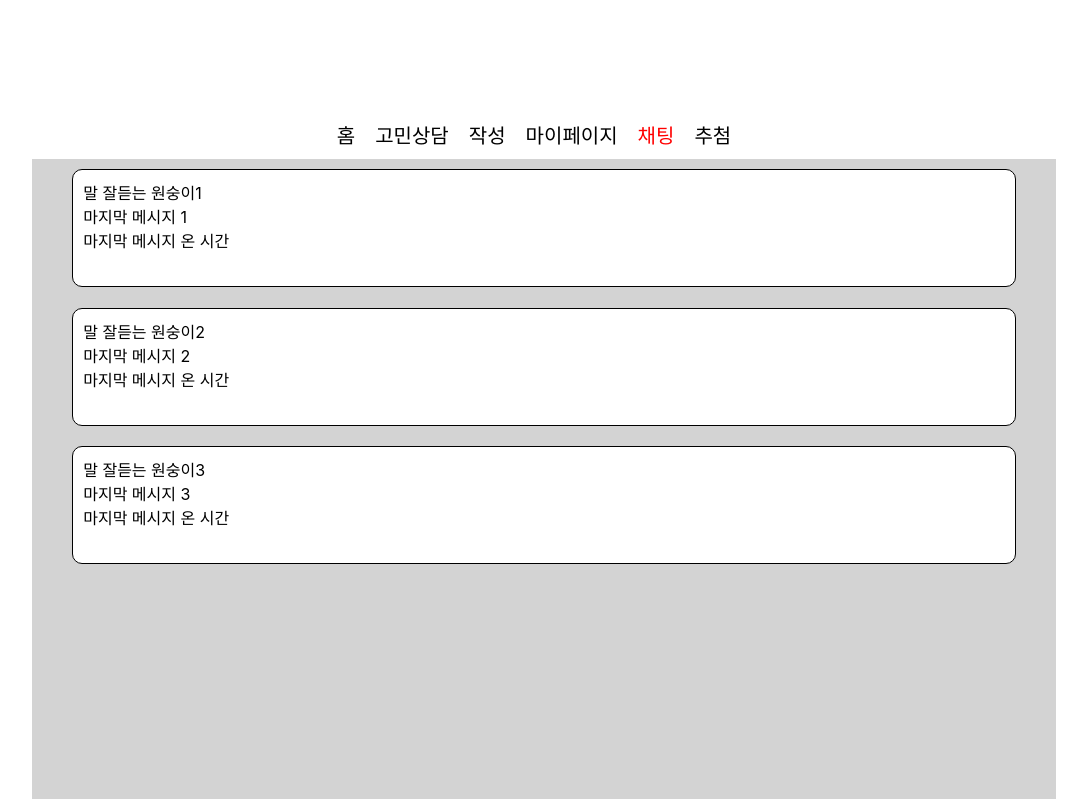
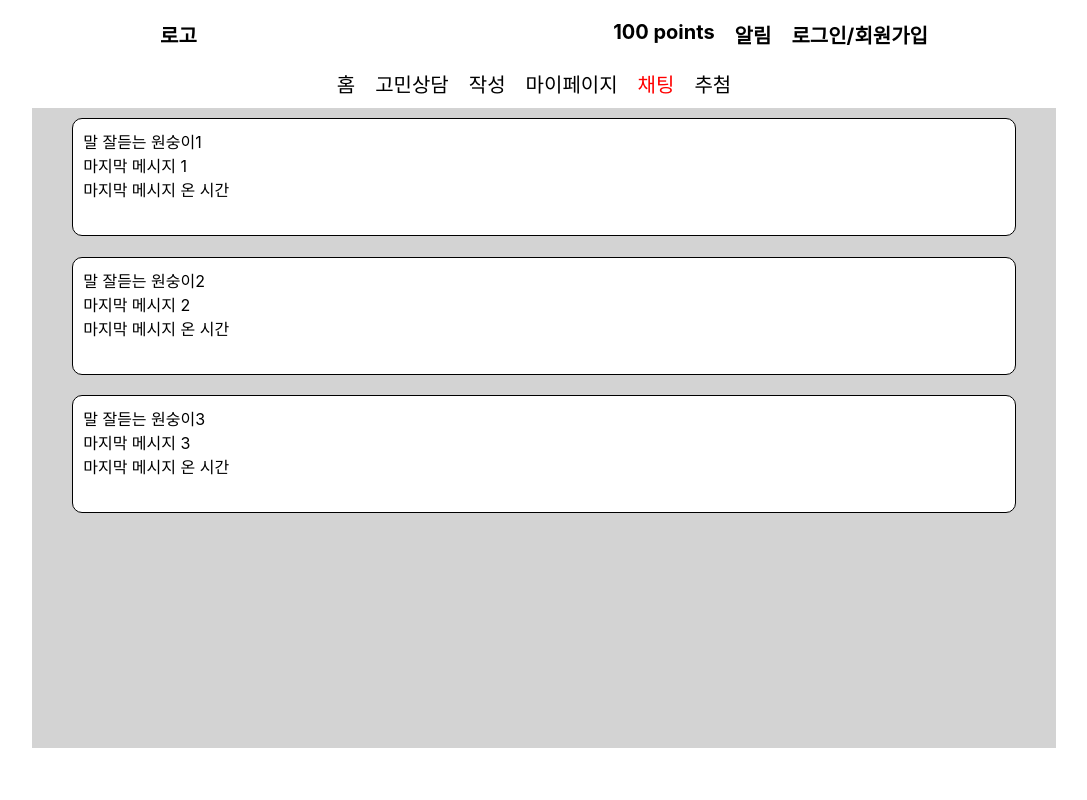
Before and after one commit to hh99-Final-Project/bluemoonFE, a React (Create React App) app: page /chatlist in a window 1280 px wide. Shown: the whole page, without its empty margins (96-1183 px from the left). Built offline with nearby package versions, Linux system fonts and the light colour scheme; no server answers.

Commit message:
feat: 헤더 추가

```diff
--- a/src/components/common/Notifications.js
+++ b/src/components/common/Notifications.js
@@ -2,12 +2,15 @@ import React from 'react';
 import PropTypes from 'prop-types';
 import styled from 'styled-components';
 import Notice from "./Notice";
+import Modal from "react-modal";
 
 Notifications.propTypes = {
 
 };
 
 function Notifications(props) {
+
+    const { closeModal } = props;
 
     let alertList = [
         {
@@ -33,23 +36,68 @@ function Notifications(props) {
 
 
     return (
-        <AlertContainer>
+        <div>
+            <Modal
+                isOpen={true}
+                onRequestClose={closeModal}
+                shouldCloseOnOverlayClick={false}
+                ariaHideApp={false}
+                style={{
+                    overlay: {
+                        position: 'fixed',
+                        top: 0,
+                        left: 0,
+                        right: 0,
+                        bottom: 0,
+                        backgroundColor: 'rgba(65, 65, 65, 0.5)'
+                    },
+                    content: {
+                        position: 'absolute',
+                        zIndex: 2,
+                        top: '500px',
+                        left: 'calc(50% + 200px)',
+                        right: 'auto',
+                        bottom: 'auto',
+                        transform: 'translate(-50%, -50%)',
+                        width: '400px',
+                        height: '900px',
+                        border: 'none',
+                        background: '#ffffff',
+                        borderRadius: '10px',
+                        outline: 'none',
+                        padding: '20px'
+                    }
+                }}>
+                <NotiHeader>
+                    <Title>알림창</Title>
+                    <CloseButton onClick={closeModal}>X</CloseButton>
+                </NotiHeader>
             {
                 alertList.map((alert) => {
                     return <Notice key={alert.id} alert={alert}/>
                 })
             }
-        </AlertContainer>
+            </Modal>
+        {/*</AlertContainer>*/}
+        </div>
     );
 }
 
 export default Notifications;
 
-const AlertContainer = styled.div`
-    width: 800px;
-    height: 1000px;
-    background-color: #CBCBCB;
-    margin: 100px auto;
-    padding: 30px 20px 0;
-    box-sizing: border-box;
+const NotiHeader = styled.div`
+    display: flex;
+    justify-content: space-between;
+    margin: 10px 0 20px;
 `;
+
+const Title = styled.div`
+  font-size: 30px;
+  font-weight: bold;
+`;
+
+const CloseButton = styled.div`
+  font-weight: bold;
+  font-size: 30px;
+  cursor: pointer;
+`;
--- a/src/pages/ChatDetail.js
+++ b/src/pages/ChatDetail.js
@@ -3,6 +3,8 @@ import { useNavigate, useParams } from "react-router-dom";
 // import { Grid, Text } from "../../elements/index";
 import ChatBox from "../components/chat/ChatBox";
 import styled from "styled-components";
+import Header2 from "../shared/Header2";
+import CategoryBar from "../shared/CategoryBar";
 
 const ChatDetail = () => {
   const navigate = useNavigate();
@@ -13,10 +15,12 @@ const ChatDetail = () => {
 
   return (
     <div>
-      <ChatBox />
-      <BackButton onClick={() => navigate("/chatlist")}>
-        채팅 리스트로 돌아가기
-      </BackButton>
+        <Header2/>
+        <CategoryBar/>
+        <ChatBox />
+        <BackButton onClick={() => navigate("/chatlist")}>
+            채팅 리스트로 돌아가기
+        </BackButton>
     </div>
   );
 };
--- a/src/pages/ChatList.js
+++ b/src/pages/ChatList.js
@@ -6,6 +6,7 @@ import PropTypes from "prop-types";
 import { chatApi } from "../apis/chatApi";
 import CategoryBar from "../shared/CategoryBar";
 import useStore from "../zustand/store";
+import Header2 from "../shared/Header2";
 
 ChatList.propTypes = {};
 
@@ -66,7 +67,8 @@ function ChatList(props) {
   ];
 
   return (
-    <div style={{marginTop:'120px'}}>
+    <div>
+      <Header2/>
       <CategoryBar/>
       <Grid>
         {chatList.map((chat, i) => {
--- a/src/pages/DiaryDetail.js
+++ b/src/pages/DiaryDetail.js
@@ -6,6 +6,7 @@ import { DiaryContent } from "../components/diary";
 import { CommentList } from "../components/diary";
 import { diaryApi } from "../apis/diaryApi";
 import CommentInput from "../components/diary/CommentInput";
+import Header2 from "../shared/Header2";
 
 DiaryDetail.propTypes = {};
 
@@ -28,6 +29,7 @@ function DiaryDetail(props) {
 
   return (
     <React.Fragment>
+        <Header2/>
       <TitleContainer>
         <BackButton onClick={() => navigate("/diarylist")}>뒤로가기</BackButton>
         <Title>고민 들어주기</Title>
--- a/src/pages/DiaryList.js
+++ b/src/pages/DiaryList.js
@@ -7,6 +7,7 @@ import "slick-carousel/slick/slick.css";
 import "slick-carousel/slick/slick-theme.css";
 import { diaryApi } from "../apis/diaryApi";
 import CategoryBar from "../shared/CategoryBar";
+import Header2 from "../shared/Header2";
 import useStore from "../zustand/store";
 
 DiaryList.propTypes = {};
@@ -84,7 +85,8 @@ function DiaryList(props) {
 
 
   return (
-    <div style={{marginTop:'200px'}}>
+    <div>
+      <Header2/>
       <CategoryBar/>
       <CardContainer {...settings}>
         {diaryList.map((diary) => {
--- a/src/pages/MyPage.js
+++ b/src/pages/MyPage.js
@@ -6,6 +6,7 @@ import { userApi } from "../apis/userApi";
 import { diaryApi } from "../apis/diaryApi";
 import { useQuery } from "react-query";
 import CategoryBar from "../shared/CategoryBar";
+import Header2 from "../shared/Header2";
 
 
 MyPage.propTypes = {};
@@ -48,7 +49,8 @@ function MyPage(props) {
     // ];
 
     return (
-        <div style={{marginTop:'130px'}}>
+        <div>
+            <Header2/>
             <CategoryBar/>
             <Grid>
                 <Select>
--- a/src/pages/WriteDiary.js
+++ b/src/pages/WriteDiary.js
@@ -3,6 +3,7 @@ import PropTypes from "prop-types";
 import styled from "styled-components";
 import { useNavigate } from "react-router-dom";
 import CategoryBar from "../shared/CategoryBar";
+import Header2 from "../shared/Header2";
 
 import Popup from "../shared/Popup";
 import { diaryApi } from "../apis/diaryApi";
@@ -171,7 +172,8 @@ function WriteDiary(props) {
 
   return (
     <React.Fragment>
-      <button onClick={() => navigate('/diary/1')}>다이어리 페이지 이동</button>
+      {/*<button onClick={() => navigate('/diary/1')}>다이어리 페이지 이동</button>*/}
+      <Header2/>
       <PostTitle>고민 털어놓기</PostTitle>
       <CategoryBar/>
       <PostAreaContainer>
--- /dev/null
+++ b/src/shared/Header2.js
@@ -0,0 +1,64 @@
+import React, { useState } from "react";
+import styled from "styled-components";
+import {useNavigate} from "react-router-dom";
+import { Notifications } from "../components/common";
+
+
+const Header2 = () => {
+
+    const navigate = useNavigate();
+    const [isOpenNoti, setIsOpenNoti] = useState(false);
+    const loginCheck = () => {
+        //로그인 판별하기
+    }
+    return (
+        <HeaderContainer>
+            <Logo onClick={() => navigate('/')}>
+                로고
+            </Logo>
+            <HeaderRightArea>
+                <Point>
+                    100 points
+                </Point>
+                <AlertIcon onClick={() => {
+                    setIsOpenNoti(true);
+                }}>
+                    알림
+                </AlertIcon>
+                <Login onClick={loginCheck}>
+                    로그인/회원가입
+                </Login>
+            </HeaderRightArea>
+            {isOpenNoti && <Notifications closeModal={()=>setIsOpenNoti(false)}/>}
+        </HeaderContainer>
+    )
+}
+
+export default Header2;
+
+const HeaderContainer = styled.div`
+  display: flex;
+  justify-content: space-between;
+  margin: 20px auto;
+  width: 60%;
+  font-weight: bold;
+  font-size: 20px;
+`;
+const HeaderRightArea = styled.div`
+  display: flex;
+  justify-content: center;
+
+`;
+const Logo = styled.div`
+  cursor: pointer;
+`;
+const Point = styled.div`
+  margin-right: 20px;
+`;
+const AlertIcon = styled.div`
+  margin-right: 20px;
+  cursor: pointer;
+`;
+const Login = styled.div`
+  cursor: pointer;
+`;
```
